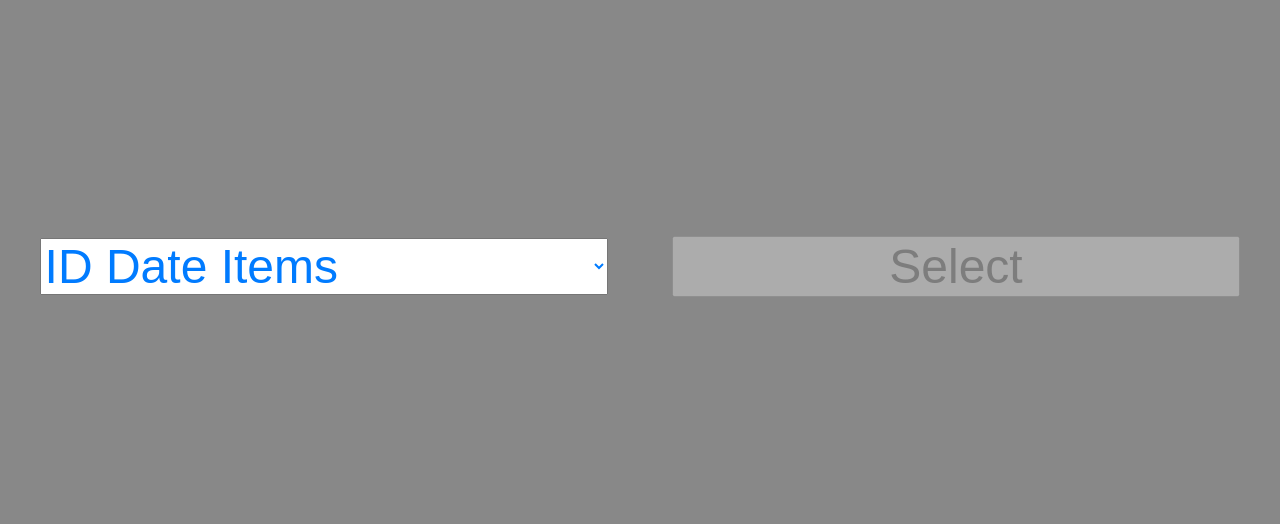
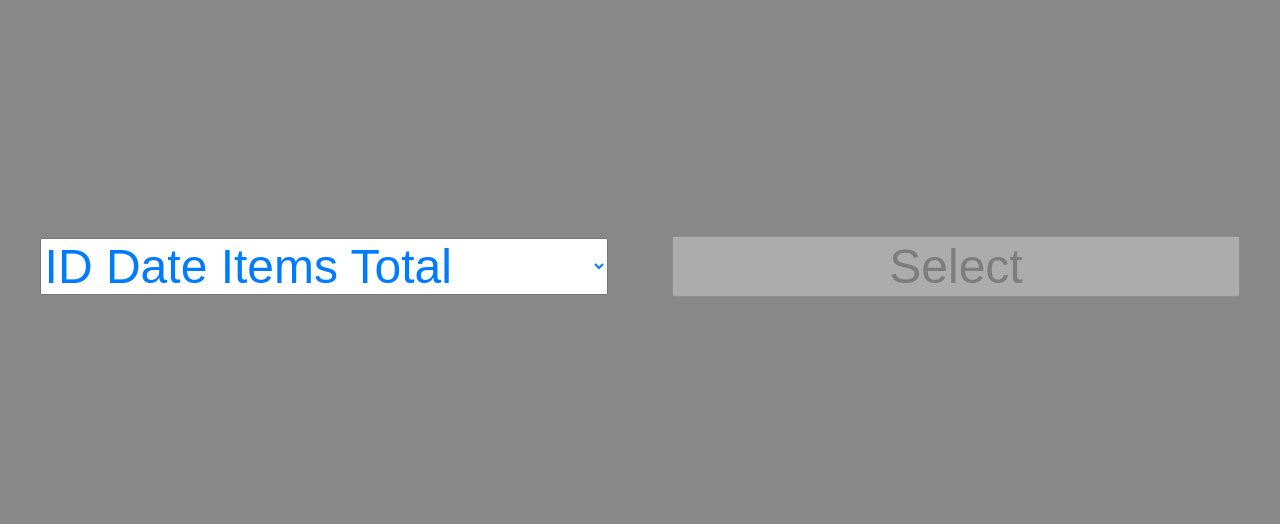
Before and after one commit to shansou504/shopping, a PHP site: page /store.php in a window 1280 px wide. Shown: the top 524 px of the page. Run offline with PHP 8.4, Linux system fonts and the light colour scheme; data that the repository does not hold is empty.

Commit message:
add total to dropdown on search

```diff
--- a/store.php
+++ b/store.php
@@ -105,11 +105,11 @@ if($edit) {
 						<input name="store" type="hidden" value="<?php echo $store; ?>">
 						<div style="width: 50%; height: 100%; padding: 2.5%;" class="flexcol">
 							<select id="searchid" name="id" onchange="func()">
-								<option disabled hidden selected value="none">ID Date Items</option>
+								<option disabled hidden selected value="none">ID Date Items Total</option>
 								<?php
 									$sql=mysqli_query($mysqli, "SELECT * FROM rec WHERE store = '$store' ORDER BY dat DESC");
 									while($row=mysqli_fetch_assoc($sql)) {
-										echo "<option value='" . $row['id'] . "'>" . $row['id'] . "&ensp;" . $row['dat'] . "&ensp;" . $row['items'] . "</option>";
+										echo "<option value='" . $row['id'] . "'>" . $row['id'] . "&ensp;" . $row['dat'] . "&ensp;" . $row['items'] . "&ensp;" . $row['total'] . "</option>";
 									}
 								?>
 							</select>
```
